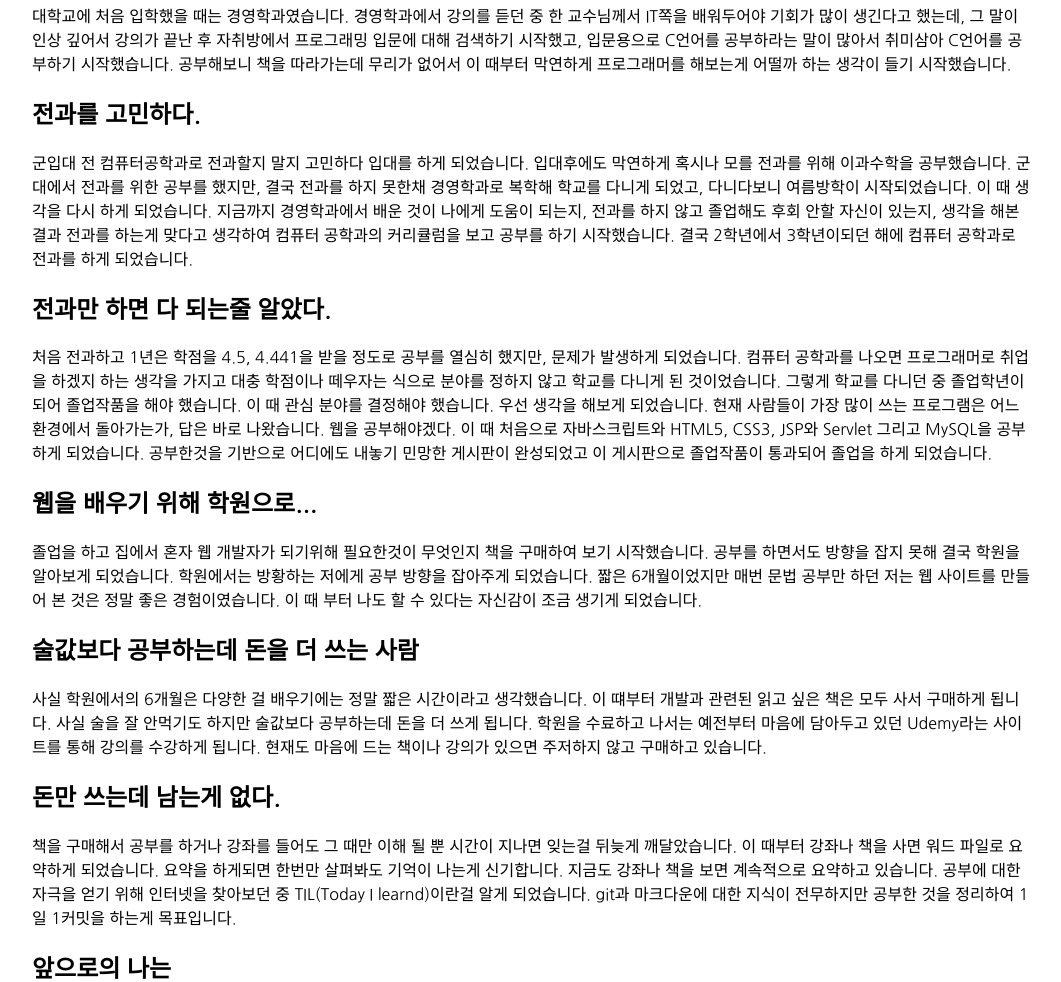
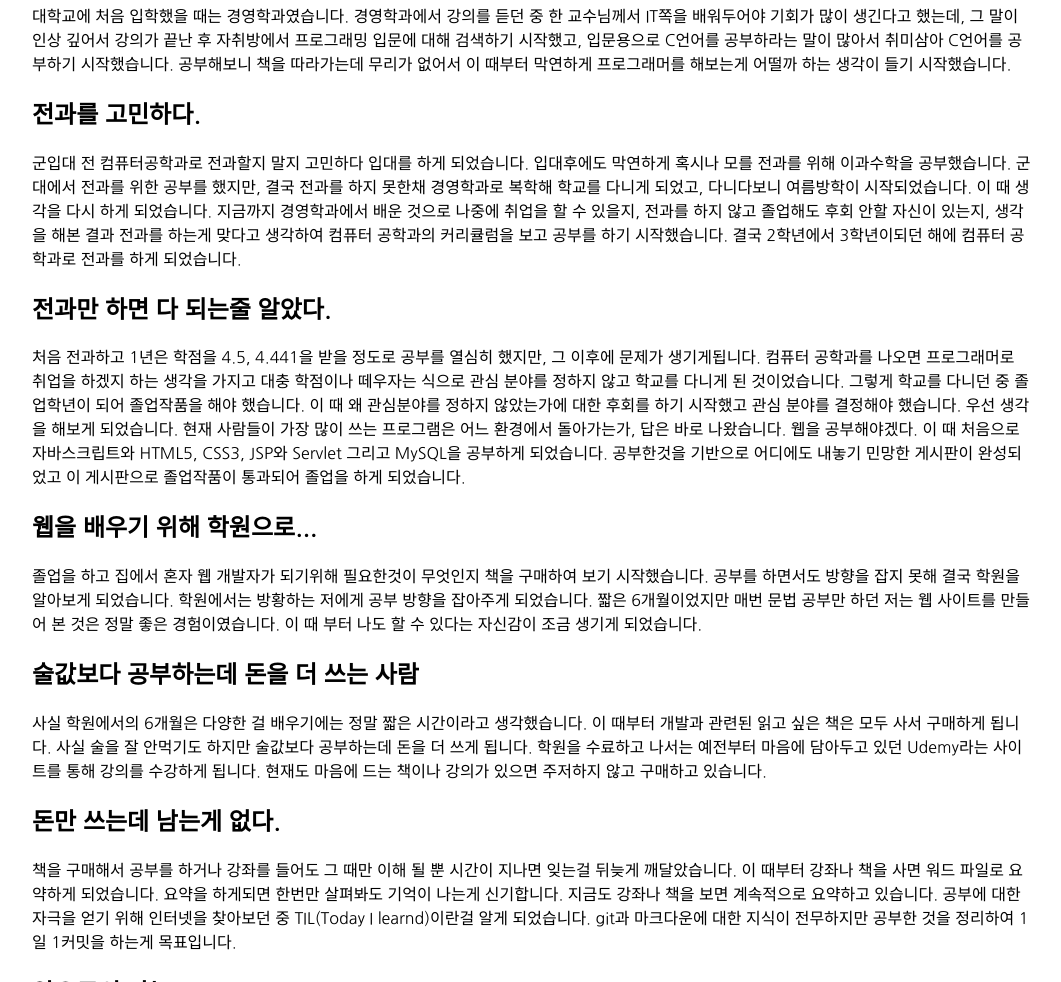
Before and after one commit to SpearZero/SpearZero.github.io, a plain HTML site: page introduce.html in a window 1280 px wide. Shown: the part 245-1227 px from the top of the page, without its empty margins (108-1169 px from the left). Drawn offline with Linux system fonts and the light colour scheme.

```diff
--- a/introduce.html
+++ b/introduce.html
@@ -47,14 +47,14 @@
             <p>
                 군입대 전 컴퓨터공학과로 전과할지 말지 고민하다 입대를 하게 되었습니다. 입대후에도 막연하게 혹시나 모를 전과를 위해 이과수학을 공부했습니다.
                 군대에서 전과를 위한 공부를 했지만, 결국 전과를 하지 못한채 경영학과로 복학해 학교를 다니게 되었고, 다니다보니
-                여름방학이 시작되었습니다. 이 때 생각을 다시 하게 되었습니다. 지금까지 경영학과에서 배운 것이 나에게 도움이 되는지, 전과를 하지 않고 졸업해도 후회 안할 자신이 있는지,
+                여름방학이 시작되었습니다. 이 때 생각을 다시 하게 되었습니다. 지금까지 경영학과에서 배운 것으로 나중에 취업을 할 수 있을지, 전과를 하지 않고 졸업해도 후회 안할 자신이 있는지,
                 생각을 해본 결과 전과를 하는게 맞다고 생각하여 컴퓨터 공학과의 커리큘럼을 보고 공부를 하기 시작했습니다. 결국 2학년에서 3학년이되던 해에 컴퓨터 공학과로 전과를 하게 되었습니다.
             </p>
             <h2>전과만 하면 다 되는줄 알았다.</h2>
-            <p>처음 전과하고 1년은 학점을 4.5, 4.441을 받을 정도로 공부를 열심히 했지만, 문제가 발생하게 되었습니다.
-               컴퓨터 공학과를 나오면 프로그래머로 취업을 하겠지 하는 생각을 가지고 대충 학점이나 떼우자는 식으로 분야를 정하지 않고 학교를 다니게 된 것이었습니다.
+            <p>처음 전과하고 1년은 학점을 4.5, 4.441을 받을 정도로 공부를 열심히 했지만, 그 이후에 문제가 생기게됩니다.
+               컴퓨터 공학과를 나오면 프로그래머로 취업을 하겠지 하는 생각을 가지고 대충 학점이나 떼우자는 식으로 관심 분야를 정하지 않고 학교를 다니게 된 것이었습니다.
                그렇게 학교를 다니던 중 졸업학년이 되어 졸업작품을 해야 했습니다.
-               이 때 관심 분야를 결정해야 했습니다. 우선 생각을 해보게 되었습니다. 현재 사람들이 가장 많이 쓰는 프로그램은 어느 환경에서 돌아가는가, 답은 바로 나왔습니다.
+               이 때 왜 관심분야를 정하지 않았는가에 대한 후회를 하기 시작했고 관심 분야를 결정해야 했습니다. 우선 생각을 해보게 되었습니다. 현재 사람들이 가장 많이 쓰는 프로그램은 어느 환경에서 돌아가는가, 답은 바로 나왔습니다.
                웹을 공부해야겠다. 이 때 처음으로 자바스크립트와 HTML5, CSS3, JSP와 Servlet 그리고 MySQL을 공부하게 되었습니다. 공부한것을 기반으로 어디에도 내놓기 민망한 게시판이 완성되었고 이 게시판으로 졸업작품이 통과되어
                졸업을 하게 되었습니다.
             </p>
@@ -65,7 +65,7 @@
             </p>
             <h2>술값보다 공부하는데 돈을 더 쓰는 사람</h2>
             <p>
-                사실 학원에서의 6개월은 다양한 걸 배우기에는 정말 짧은 시간이라고 생각했습니다. 이 떄부터 개발과 관련된 읽고 싶은 책은 모두 사서 구매하게 됩니다. 사실 술을 잘 안먹기도 하지만
+                사실 학원에서의 6개월은 다양한 걸 배우기에는 정말 짧은 시간이라고 생각했습니다. 이 때부터 개발과 관련된 읽고 싶은 책은 모두 사서 구매하게 됩니다. 사실 술을 잘 안먹기도 하지만
                 술값보다 공부하는데 돈을 더 쓰게 됩니다. 학원을 수료하고 나서는 예전부터 마음에 담아두고 있던 Udemy라는 사이트를 통해 강의를 수강하게 됩니다. 현재도 마음에 드는 책이나 강의가 있으면
                 주저하지 않고 구매하고 있습니다.
             </p>
```
Also changed, not shown: portfolio.html (+1 -1 lines), img/itso.jpg (added).
